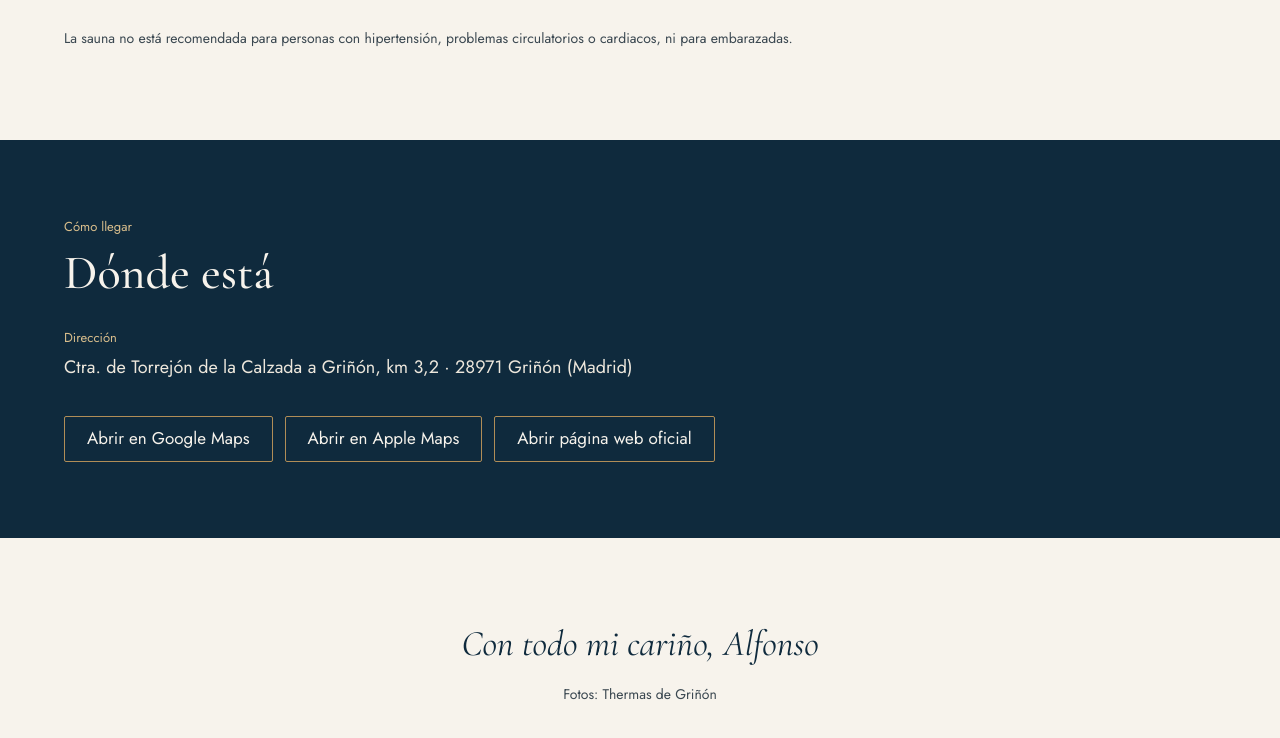
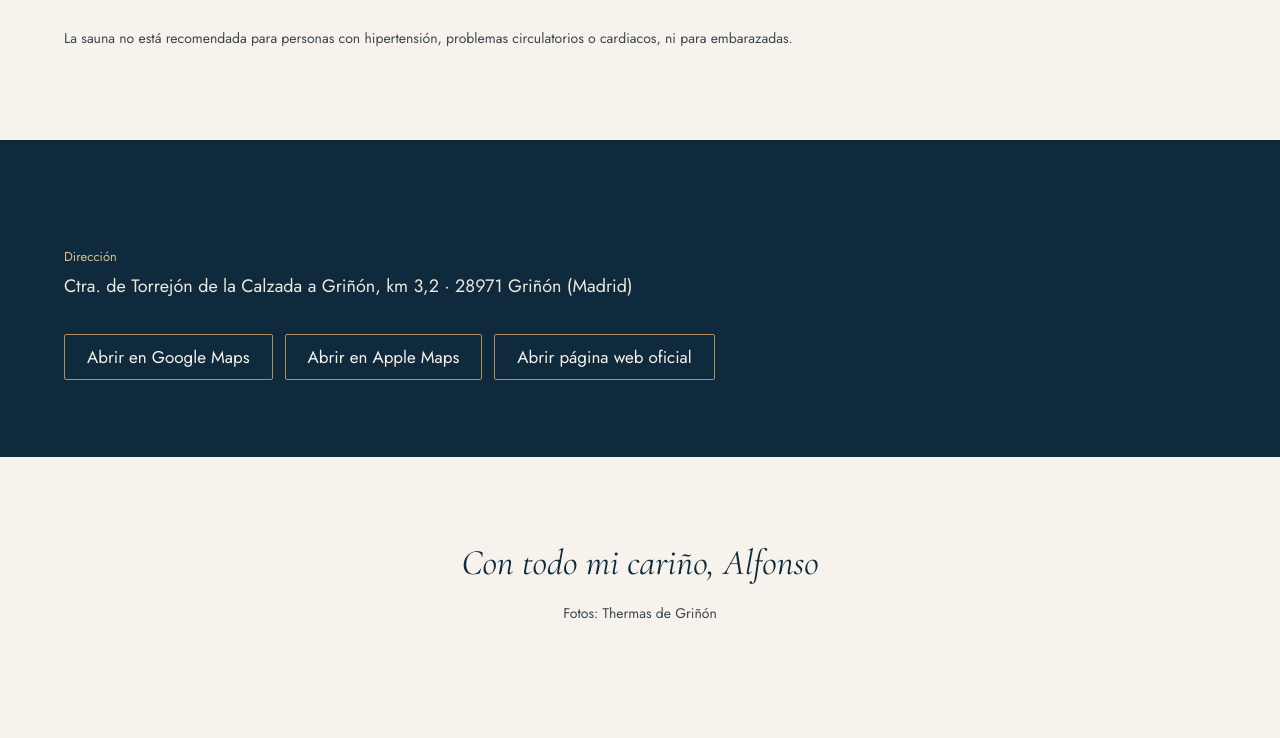
Before and after one commit to alfonss07/ValeRegaloThermas, a plain HTML site: page index.html in a window 1280 px wide. Shown: the part 4847-5585 px from the top of the page. After the commit the page ends 5548 px from the top, so only its background shows below. Drawn offline with nearby package versions, Linux system fonts and the light colour scheme.

Commit message:
Remove unnecessary label and heading from section

```diff
--- a/index.html
+++ b/index.html
@@ -489,8 +489,6 @@ h1,h2,h3{font-family:'Cormorant Garamond',Georgia,serif;font-weight:500;color:va
 
 <section class="band where" aria-labelledby="donde">
 <div class="wrap">
-<p class="label">Cómo llegar</p>
-<h2 id="donde">Dónde está</h2>
 <dl class="where-grid">
 <div><dt>Dirección</dt><dd>Ctra. de Torrejón de la Calzada a Griñón, km 3,2 · 28971 Griñón (Madrid)</dd></div>
 </dl>
```
